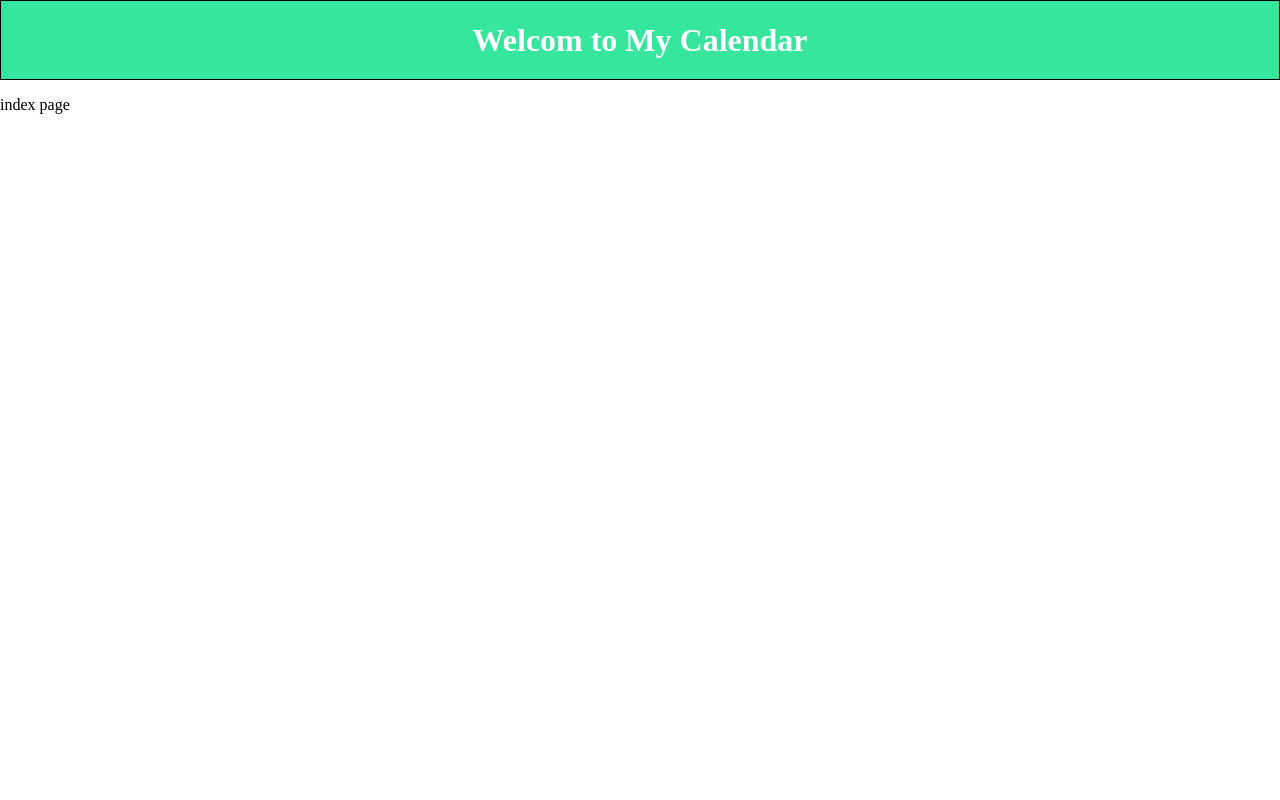
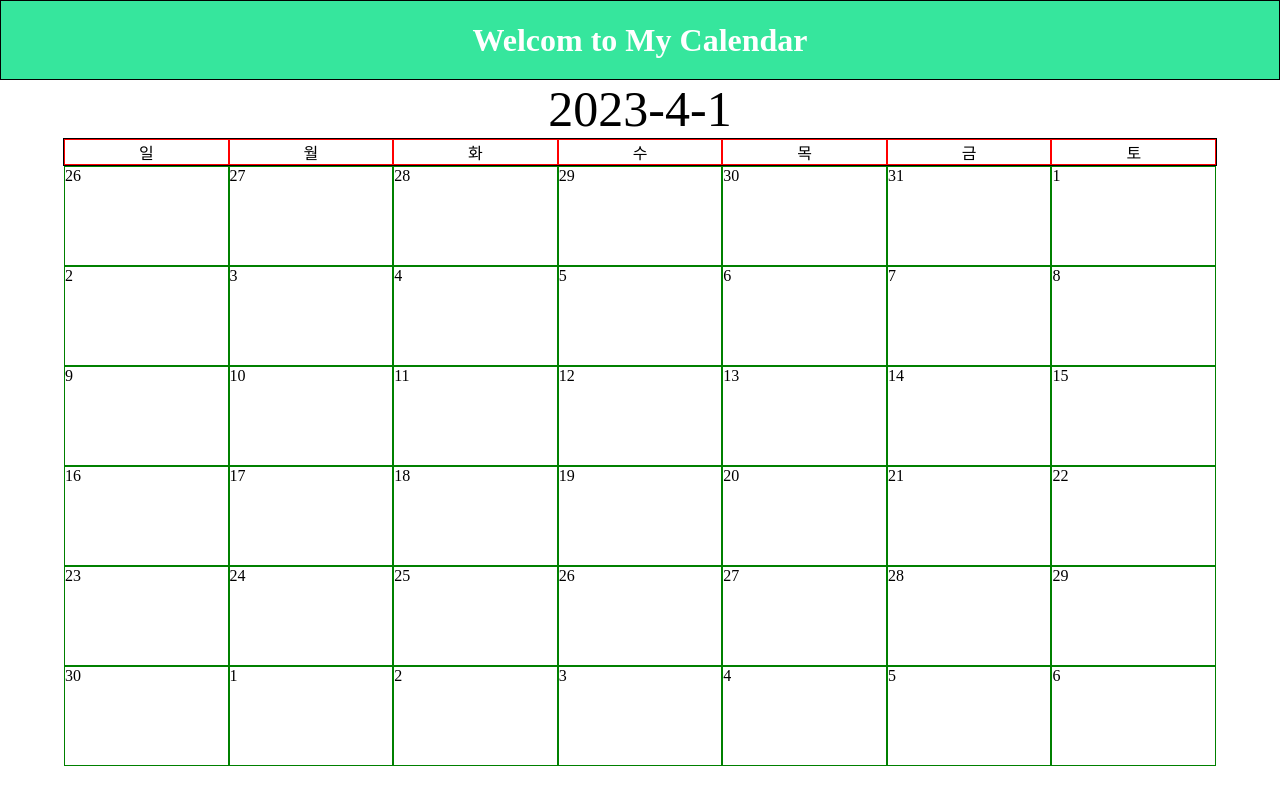
Before and after one commit to dlwlsgur0909/my-calendar, a Vue app in the folder FrontEnd/calendar/: page /index in a window 1280 px wide. Built offline with nearby package versions, Linux system fonts and the light colour scheme.

Commit message:
feat/fe: index 페이지 전월 다음월 포함 달력 그리기

```diff
--- a/FrontEnd/calendar/src/router/router.js
+++ b/FrontEnd/calendar/src/router/router.js
@@ -2,6 +2,7 @@ import { createWebHistory, createRouter} from 'vue-router';
 import IndexView from '../views/IndexView.vue';
 import LoginView from '../views/LoginView.vue';
 import SignUpView from '../views/SignUpView.vue';
+import { store } from '../store/store.js';
 
 
 /* eslint-disable */
@@ -25,9 +26,53 @@ const routes = [
         path: '/index',
         name: 'index',
         component: IndexView,
-        // beforeEnter: (to, from, next) => {
+        beforeEnter: (to, from, next) => {
+            // 선택 날짜 정보
+            let year = store.state.year;
+            let month = store.state.month;
+            let date = store.state.date;
+            let day = store.state.day
+            let firstDay = new Date(year, month).getDay();
+            let firstDate = new Date(year, month, 1);
+            let lastDate = new Date(year, month+1, 0).getDate();
 
-        // }
+            // 전월 정보
+            let before = new Date(firstDate.setDate(firstDate.getDate()-firstDay));
+            let beforeYear = before.getFullYear();
+            let beforeMonth = before.getMonth();
+            let beforeStart = before.getDate();
+            let beforeEnd = new Date(beforeYear, beforeMonth+1, 0).getDate();
+
+            // 다음 달 정보
+            let afterYear = month === 11 ? year + 1 : year;
+            let afterMonth = month + 1
+            let afterStart = 1;
+            let afterEnd = 42 - (lastDate + (beforeEnd - beforeStart) + 1);
+
+            const obj = {
+                beforeObj: {
+                    beforeYear: beforeYear,
+                    beforeMonth: beforeMonth,
+                    beforeStart: beforeStart,
+                    beforeEnd: beforeEnd
+                },
+                afterObj: {
+                    afterYear: afterYear,
+                    afterMonth: afterMonth,
+                    afterStart: afterStart,
+                    afterEnd: afterEnd
+                },
+                currentObj: {
+                    firstDate: 1,
+                    lastDate: lastDate
+                }
+            };
+
+
+            store.commit('SET_CALENDAR', obj);
+            next();
+
+        }
     },
     {
         path: '/logout',
--- a/FrontEnd/calendar/src/store/mutations.js
+++ b/FrontEnd/calendar/src/store/mutations.js
@@ -1,6 +1,38 @@
 export default {
-    // SET_LOGINSTATUS(state, status) {
-    //     state.loginStatus = status;
-    // },
-    // SET_TOTALDAYS
+
+    SET_CALENDAR(state, obj) {
+        const beforeArr = [];
+
+        for(let i=0; i<7; i++) {
+            if(obj.beforeObj.beforeStart <= obj.beforeObj.beforeEnd) {
+                beforeArr.push(obj.beforeObj.beforeStart);
+                obj.beforeObj.beforeStart++;
+            }else {
+                beforeArr.push(obj.currentObj.firstDate);
+                obj.currentObj.firstDate++;
+            }
+        }
+
+        state.calendar.push(beforeArr);
+
+        for(let i=1; i<6; i++) {
+
+            const dataArr = [];
+
+            for(let j=0; j<7; j++) {
+                if(obj.currentObj.firstDate <= obj.currentObj.lastDate) {
+                    dataArr.push(obj.currentObj.firstDate);
+                    obj.currentObj.firstDate++;
+                }else {
+                    if(obj.afterObj.afterStart <= obj.afterObj.afterEnd) {
+                        dataArr.push(obj.afterObj.afterStart);
+                        obj.afterObj.afterStart++;
+                    }
+                }
+            }
+            state.calendar.push(dataArr);
+        }
+    }
+
+
 }
--- a/FrontEnd/calendar/src/store/store.js
+++ b/FrontEnd/calendar/src/store/store.js
@@ -1,6 +1,7 @@
 import { createStore } from 'vuex';
 import mutations from './mutations.js';
 import actions from './actions.js';
+
 
 
 export const store = createStore({
@@ -9,6 +10,16 @@ export const store = createStore({
         username: window.sessionStorage.getItem('username'),
         name: window.sessionStorage.getItem('name'),
         regdate: window.sessionStorage.getItem('regdate'),
+        calendar: [],
+        year: new Date().getFullYear(),
+        month: new Date().getMonth(),
+        date: new Date().getDate(),
+        day: new Date().getDay(),
+        // firstDay: new Date(new Date().getFullYear(), new Date().getMonth()).getDay(),
+        // firstDate: new Date(new Date().getFullYear(), new Date().getMonth()).getDate(),
+        // start: new Date(new Date.setDate())
+        // prevYear: new Date().getMonth() === 0 ? new Date().getFullYear()-1 : new Date().getFullYear(),
+        // prevMonth: new Date().getMonth() === 0 ? 12 : new Date().getMonth(),
         // calender: [],
         // today: new Date().toLocaleDateString(),
         // year: new Date().getFullYear(),
--- a/FrontEnd/calendar/src/views/IndexView.vue
+++ b/FrontEnd/calendar/src/views/IndexView.vue
@@ -1,15 +1,86 @@
 <template>
     <div>
-        <p>index page</p>
+        <div class="calendar-header">{{ year }}-{{ month+1 }}-{{ text }}</div>
+        <div class="calendar-column" @click="change">
+            <div class="calendar-column-text">일</div>
+            <div class="calendar-column-text">월</div>
+            <div class="calendar-column-text">화</div>
+            <div class="calendar-column-text">수</div>
+            <div class="calendar-column-text">목</div>
+            <div class="calendar-column-text">금</div>
+            <div class="calendar-column-text">토</div>
+        </div>
+        <div v-for="(rowData, rowIndex) in calendar" class="calendar-row" :key="rowIndex">
+            <div v-for="(cellData, cellIndex) in rowData" :key="cellIndex" class="calendar-row-data">
+                {{ cellData }}
+            </div>
+        </div>
     </div>
 </template>
 
 <script>
 export default {
 
+    data() {
+        return {
+            text: 1,
+        }
+    },
+    computed: {
+        calendar() {
+            return this.$store.state.calendar;
+        },
+        year() {
+            return this.$store.state.year;
+        },
+        month() {
+            return this.$store.state.month;
+        },
+    },
+    methods: {
+        change() {
+            this.text++;
+        }
+    }
+
 }
 </script>
 
 <style>
 
+.calendar-header {
+    text-align: center;
+    font-size: 50px;
+}
+
+.calendar-column {
+    display: flex;
+    justify-content: space-between;
+    border: 1px solid black;
+    width: 90vw;
+    margin-left: auto;
+    margin-right: auto;
+}
+
+.calendar-column-text {
+    border: 1px solid red;
+    width: 100%;
+    text-align: center;
+}
+
+.calendar-row {
+    display: flex;
+    justify-content: space-between;
+    margin-left: auto;
+    margin-right: auto;
+    /* border: 1px solid blue; */
+    width: 90vw;
+    height: 100px;
+}
+
+.calendar-row-data {
+    border: 1px solid green;
+    width: 100%;
+}
+
 </style>
```
